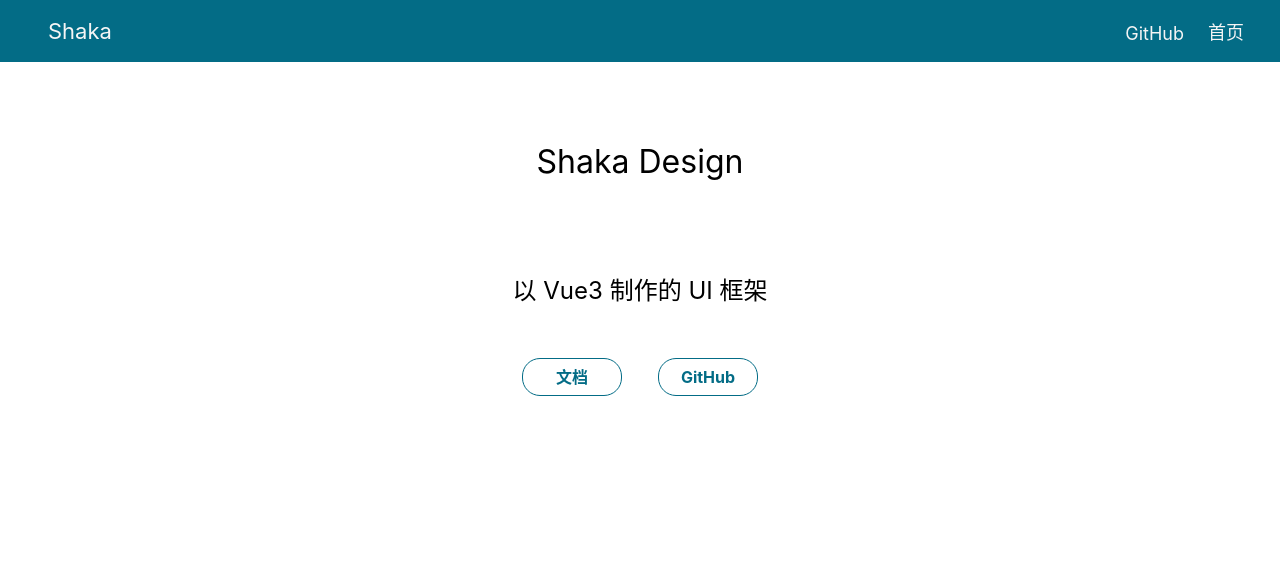
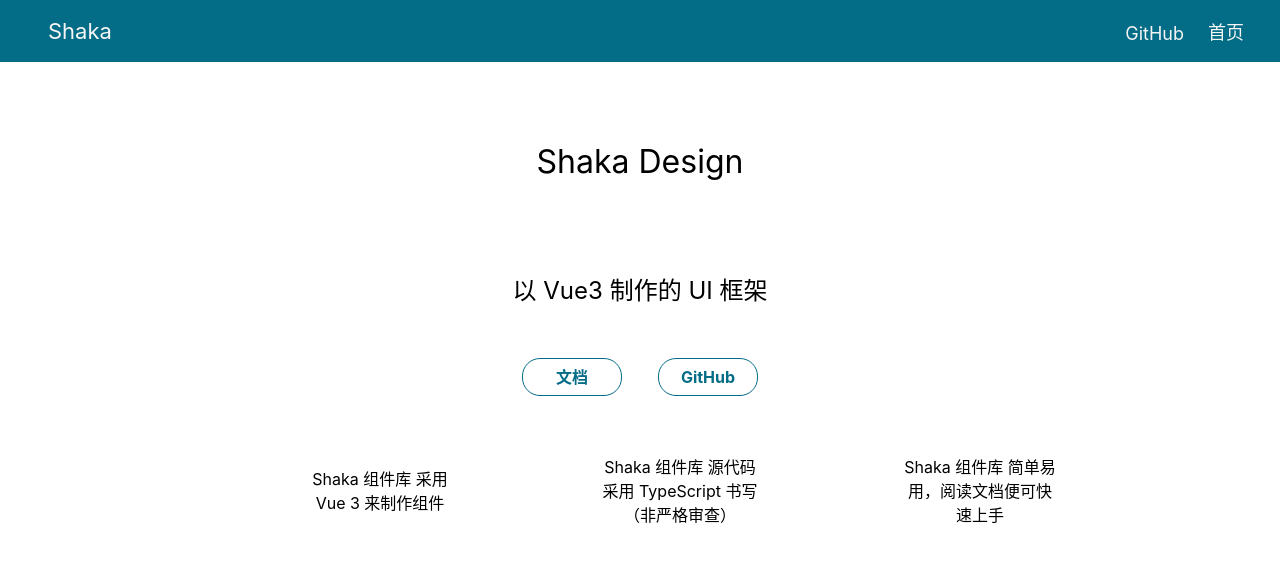
Before and after one commit to gongyue233/shaka-ui, a Vue app: page /#/ in a window 1280 px wide. Shown: the top 562 px of the page. Built offline with nearby package versions, Linux system fonts and the light colour scheme.

Commit message:
Home页面的 css 1

```diff
--- a/index.html
+++ b/index.html
@@ -5,6 +5,7 @@
   <link rel="icon" href="/favicon.ico" />
   <meta name="viewport" content="width=device-width, initial-scale=1.0">
   <title>Vite App</title>
+  <script src="//at.alicdn.com/t/font_2760650_hg6yh00oooq.js"></script>
 </head>
 <body>
   <div id="app"></div>
--- a/src/components/Demo/TabsDemo.vue
+++ b/src/components/Demo/TabsDemo.vue
@@ -32,7 +32,7 @@
 <style lang="scss">
 .shaka-demo-tabs {
   .tabs-demo {
-    width: 400px;
+    width: 300px;
   }
 }
 </style>
--- a/src/components/Doc.vue
+++ b/src/components/Doc.vue
@@ -50,7 +50,7 @@
 };
 </script>
 
-<style lang="scss">
+<style lang="scss" scoped>
 $shaka-doc-color:#036c86;
 .doc-all {
   display: flex;
--- a/src/components/Home.vue
+++ b/src/components/Home.vue
@@ -3,48 +3,66 @@
   <div class="shaka-home-banner">
     <h1>Shaka Design</h1>
     <h2>以 Vue3 制作的 UI 框架</h2>
-    <ul>
-      <li><router-link to="/doc">文档</router-link></li>
-      <li>GitHub</li>
+    <ul class="shaka-home-link">
+      <router-link to="/doc">文档</router-link>
+      <router-link to="/">GitHub</router-link>
+    </ul>
+    <ul class="shaka-home-features">
+       <li>
+        <svg class="icon">
+          <use xlink:href="#icon-vue"></use>
+        </svg>
+        <p>Shaka 组件库 采用 Vue 3 来制作组件</p>
+      </li>
+      <li>
+        <svg class="icon">
+          <use xlink:href="#icon-ts"></use>
+        </svg>
+        <p>Shaka 组件库 源代码采用 TypeScript 书写（非严格审查）</p>
+      </li>
+      <li>
+        <svg class="icon">
+          <use xlink:href="#icon-shiyong"></use>
+        </svg>
+        <p>Shaka 组件库 简单易用，阅读文档便可快速上手 </p>
+      </li>
     </ul>
   </div>
-
 </template>
 
 <script lang="ts">
 import Topnav from "./Topnav.vue";
 export default {
   name: "Home",
-  components: {Topnav},
-
+  components: { Topnav },
 };
 </script>
 
 <style lang="scss" scoped>
-$shaka-home-bg:#036c86;
-$shaka-home-bg-light:#35bdbd;
-.shaka-home-banner{
+$shaka-home-bg: #036c86;
+$shaka-home-bg-light: #35bdbd;
+.shaka-home-banner {
   display: flex;
   flex-direction: column;
   justify-content: center;
   align-items: center;
   font-weight: normal;
-  > h1{
+  > h1 {
     padding: 80px 0;
   }
-  > h2{
+  > h2 {
     padding: 10px 0;
   }
-  > ul{
+  > .shaka-home-link {
     padding: 24px 0;
     display: flex;
     flex-direction: row;
     justify-content: center;
     align-items: flex-end;
     text-align: center;
-    > li{
-      $h:36px;
-      $w:100px;
+    > a {
+      $h: 36px;
+      $w: 100px;
       display: inline-block;
       line-height: $h;
       width: $w;
@@ -56,5 +74,30 @@
       border-radius: $h/2;
     }
   }
+  > .shaka-home-features {
+    display: flex;
+    flex-wrap: wrap;
+    > li {
+      width: 300px;
+      display: grid;
+      justify-content: start;
+      grid-template-areas:
+        "icon text";
+      margin: 16px 0;
+      padding: 0 32px;
+      > .icon {
+        grid-area: icon;
+        width: 64px;
+        height: 64px;
+        margin-right: 16px;
+      }
+      > p {
+        align-self: center;
+        font-size: 16px;
+        grid-area: text;
+        text-align: center;
+      }
+    }
+  }
 }
 </style>
--- a/src/index.scss
+++ b/src/index.scss
@@ -27,3 +27,9 @@
     "Microsoft YaHei", "Wenquanyi Micro Hei", "WenQuanYi Zen Hei", "ST Heiti",
     SimHei, "WenQuanYi Zen Hei Sharp", sans-serif;
 }
+.icon {
+  width: 1em; height: 1em;
+  vertical-align: -0.15em;
+  fill: currentColor;
+  overflow: hidden;
+}
```
